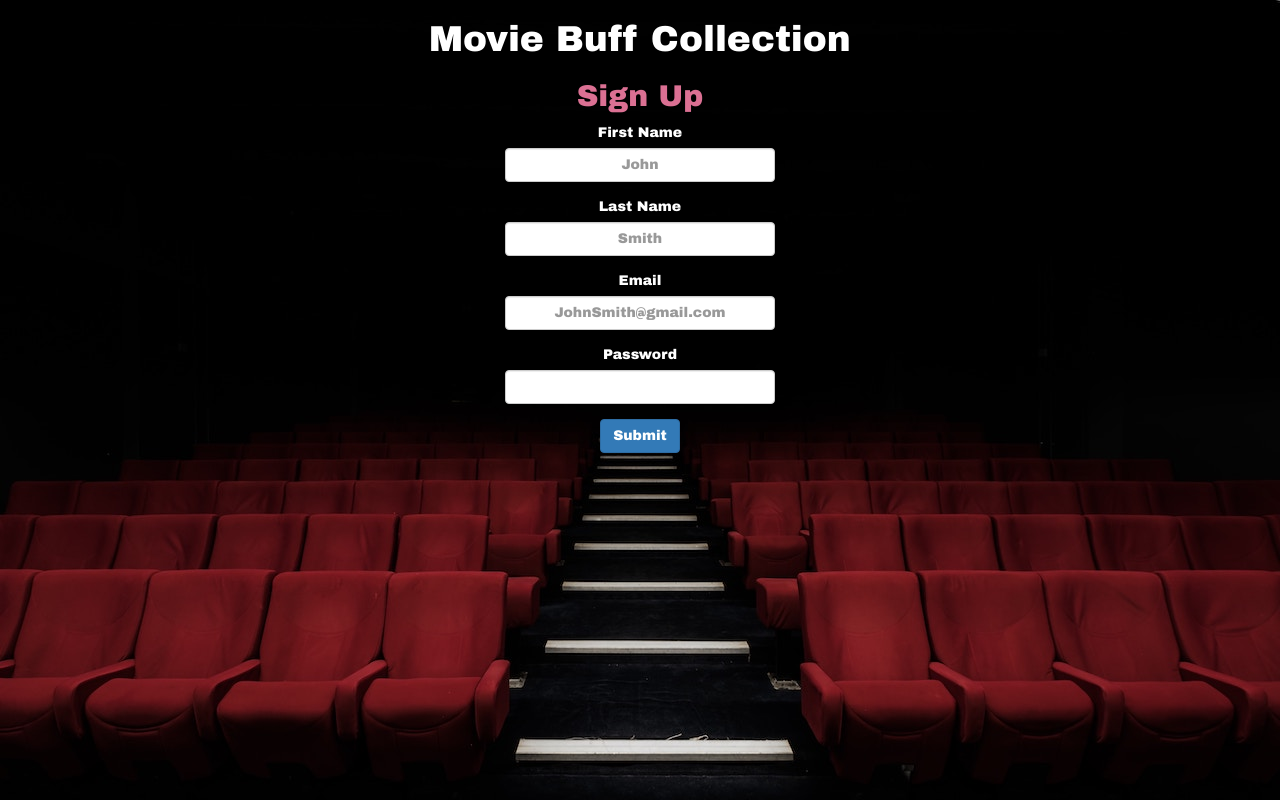
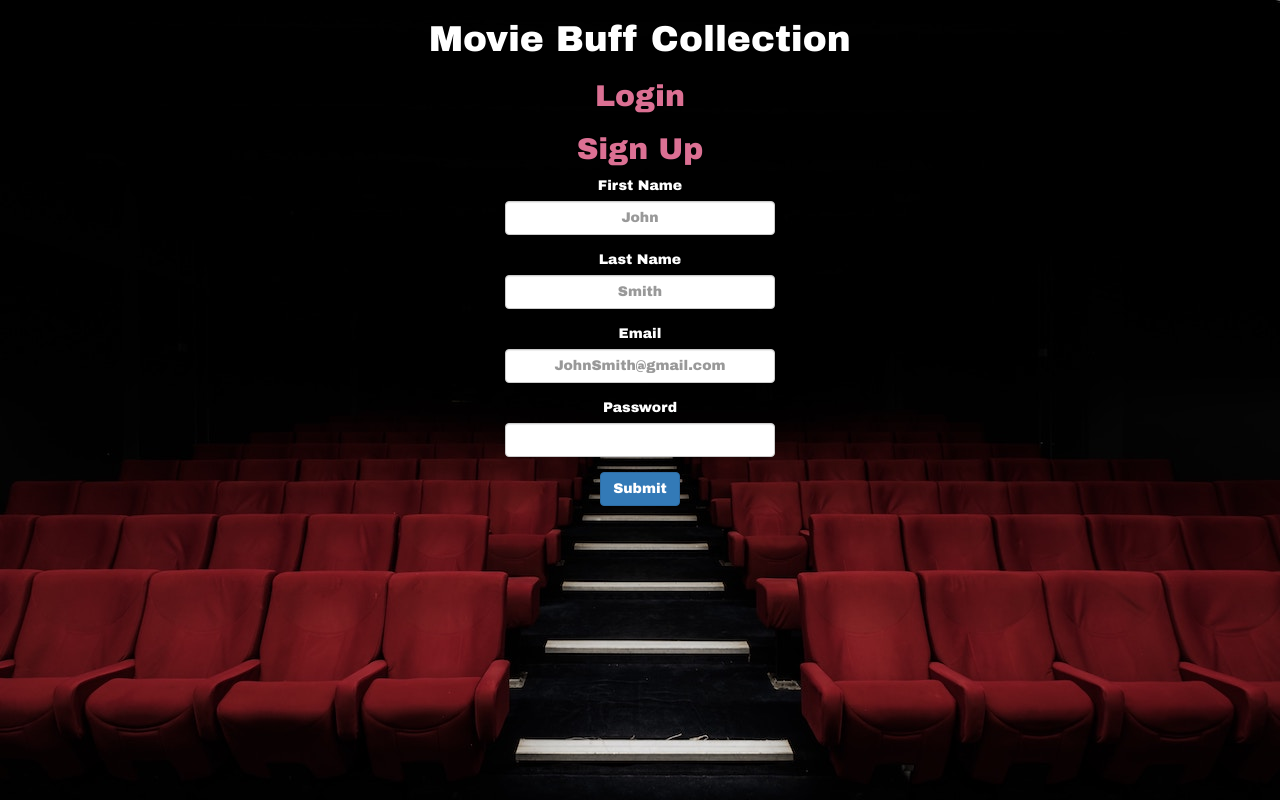
Before and after one commit to bethel-school-of-technology/movie-bluff-collection-frontend, an Angular app: page /signup in a window 1280 px wide. Built offline with nearby package versions, Linux system fonts and the light colour scheme.

Commit message:
small changes to app-routing module

```diff
--- a/src/app/app-routing.module.ts
+++ b/src/app/app-routing.module.ts
@@ -9,8 +9,9 @@ import { PageNotFoundComponent } from './page-not-found/page-not-found.component
 
 const routes: Routes = [
 {path: 'signup', component: SignupComponent},
-{path: '**', component: PageNotFoundComponent},
-// {path: '', redirectTo: '/', pathMatch: 'full'}
+// {path: 'login', component: LoginComponent},
+{path: '', redirectTo: '', pathMatch: 'full'},
+{path: '**', component: PageNotFoundComponent}
 ];
 
 @NgModule({
--- a/src/app/app.component.html
+++ b/src/app/app.component.html
@@ -2,7 +2,7 @@
   <h1>
   {{ title }}
   </h1>
-  <h2 *ngIf><a routerLink="login" routerLinkActive="active">Login</a></h2>
+  <h2><a routerLink="login" routerLinkActive="active">Login</a></h2>
   <h2><a routerLink="signup" routerLinkActive="active">Sign Up</a></h2>
   <router-outlet></router-outlet>
 </div>
```
